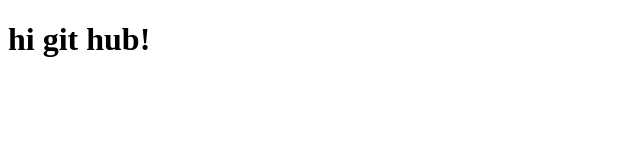
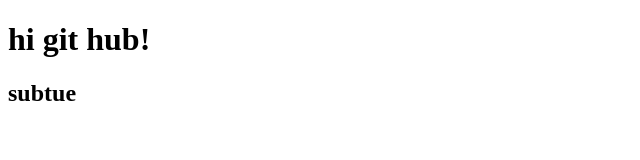
Before and after one commit to k9dong/github_test, a plain HTML site: page indox.html in a window 1280 px wide. Shown: the whole page, without its empty margins (0-640 px from the left). Drawn offline with Linux system fonts and the light colour scheme.

Commit message:
<update> h2 추가

```diff
--- a/indox.html
+++ b/indox.html
@@ -7,5 +7,6 @@
 </head>
 <body>
     <h1> hi git hub! </h1>
+    <h2> subtue </h2>
 </body>
 </html>
```
